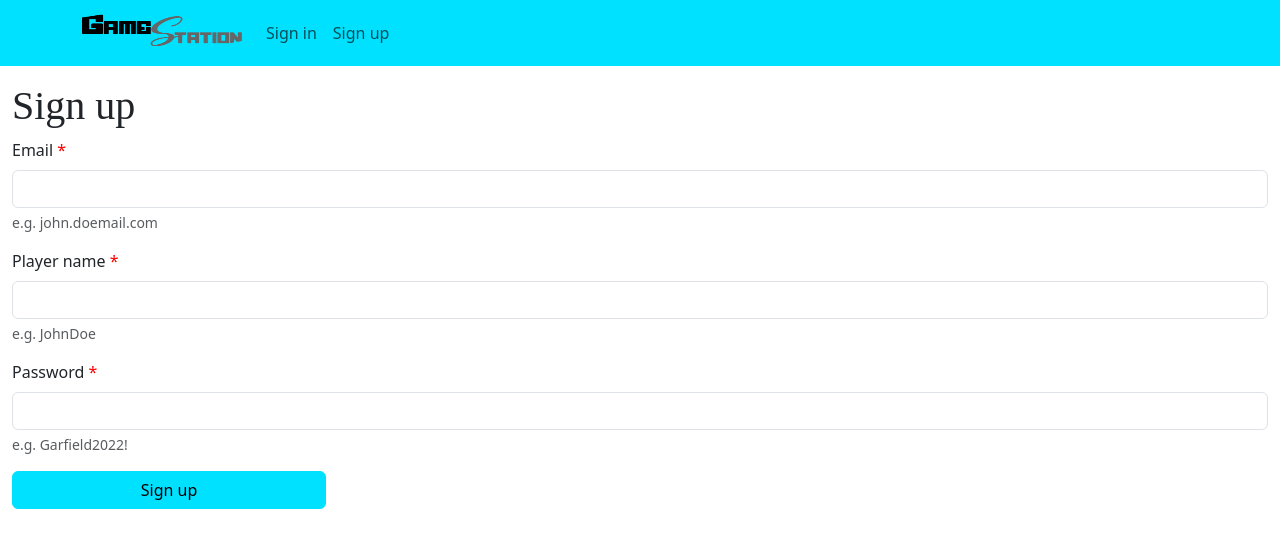
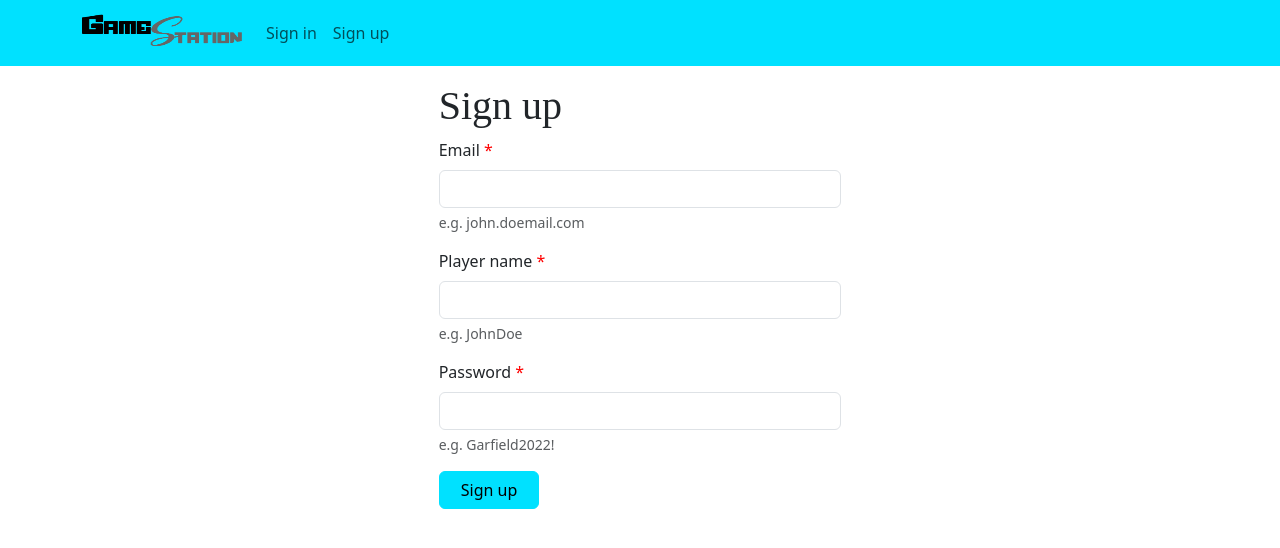
Before and after one commit to ThomasLuton/GameStation, a Vue app in the folder ui/: page /sign-up in a window 1280 px wide. Shown: the top 548 px of the page. Built offline with nearby package versions, Linux system fonts and the light colour scheme; no server answers; a web font is replaced by a local one.

Commit message:
fix sign

```diff
--- a/ui/src/components/player/SignIn.vue
+++ b/ui/src/components/player/SignIn.vue
@@ -37,7 +37,7 @@ export default {
 </script>
 
 <template>
-    <div class="container-fluid my-3">
+    <div class="container-fluid my-3 col-12 col-lg-4">
         <h1>{{ $t('labels.auth.signIn') }}</h1>
         <form novalidate @submit.prevent="submit">
             <div class="mb-3">
--- a/ui/src/components/player/SignUp.vue
+++ b/ui/src/components/player/SignUp.vue
@@ -49,7 +49,7 @@ export default {
 </script>
 
 <template>
-    <div class="container-fluid my-3">
+    <div class="container-fluid my-3 col-12 col-lg-4">
         <h1>{{ $t('labels.auth.signUp') }}</h1>
         <form novalidate @submit.prevent="submit">
             <div class="mb-3">
```
